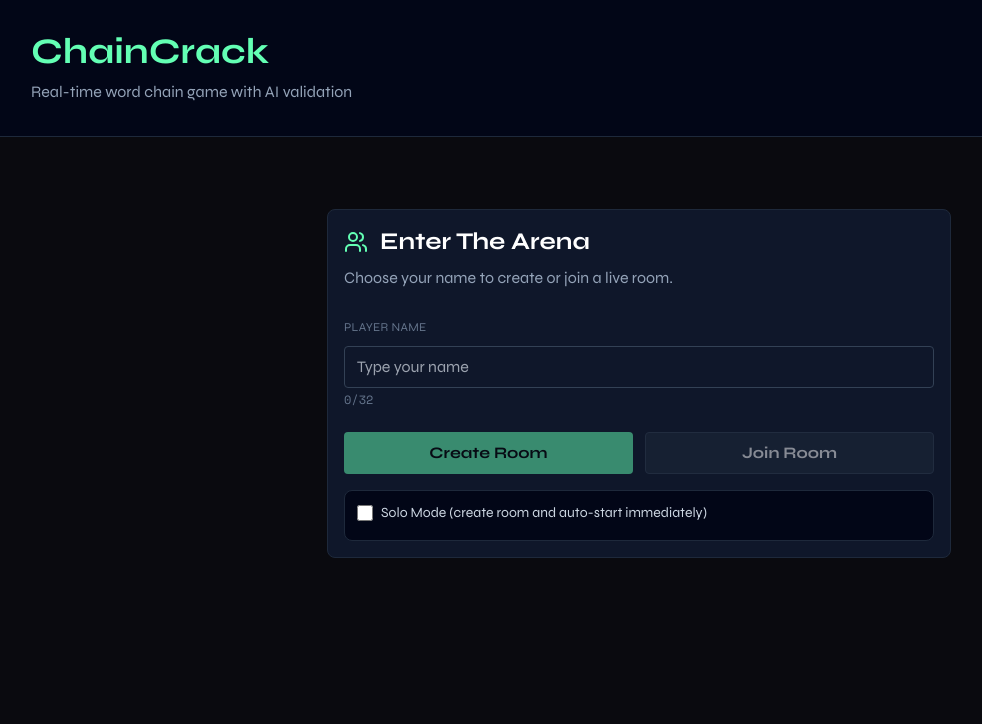
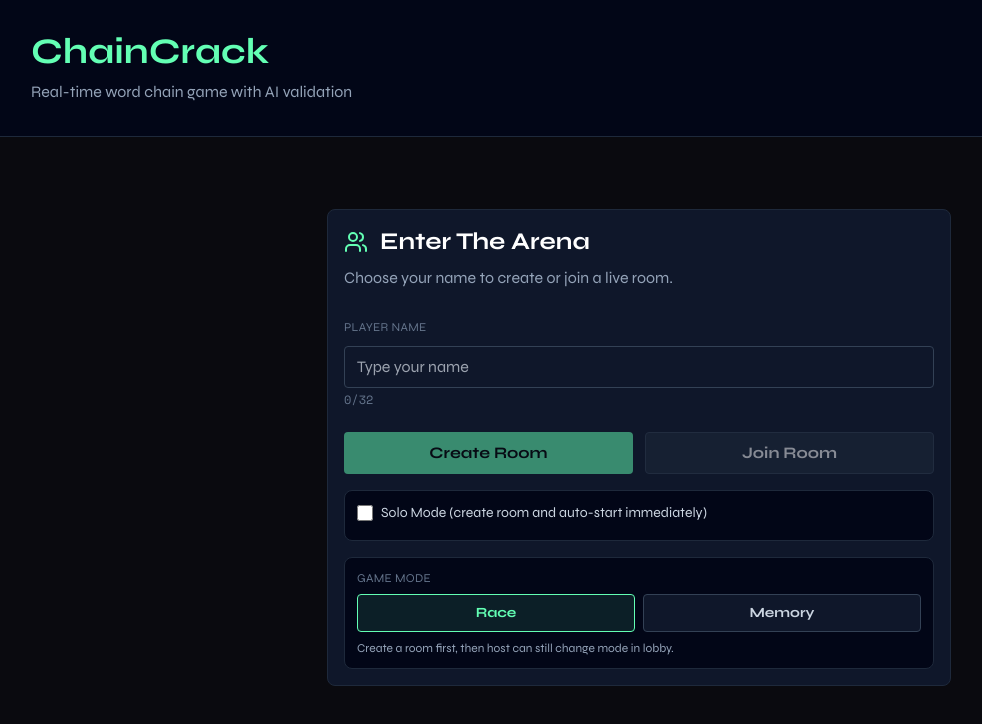
Before and after one commit to pauldev-hub/ChainCrack, a React (Vite) app in the folder packages/frontend/: page / in a window 1280 px wide. Shown: the top 724 px of the page, without its empty margins (1-983 px from the left). Built offline with nearby package versions, Linux system fonts and the light colour scheme; no server answers.

Commit message:
fix: ensure socket connection before auth in home page

```diff
--- a/packages/frontend/src/pages/Home.jsx
+++ b/packages/frontend/src/pages/Home.jsx
@@ -123,6 +123,7 @@ export default function Home({ navigate }) {
   const [roomCode, setRoomCode] = useState('');
   const [joinExpanded, setJoinExpanded] = useState(false);
   const [soloMode, setSoloMode] = useState(false);
+  const [gameMode, setGameMode] = useState('race');
   const [isBusy, setIsBusy] = useState(false);
   const [error, setError] = useState('');
 
@@ -176,6 +177,7 @@ export default function Home({ navigate }) {
         startWord: created.startWord,
         endWord: created.endWord,
         status: created.status,
+        gameMode,
       });
 
       if (soloMode) {
@@ -190,10 +192,12 @@ export default function Home({ navigate }) {
           code: created.code,
           gameId: created.gameId,
           playerId: guest.playerId,
+          gameMode,
         });
 
-        await startedPromise;
-        navigate(`/game/${encodeURIComponent(created.code)}`);
+        const started = await startedPromise;
+        const nextMode = started?.mode || gameMode;
+        navigate(`/${nextMode === 'memory' ? 'memory' : 'game'}/${encodeURIComponent(created.code)}`);
         return;
       }
 
@@ -250,6 +254,7 @@ export default function Home({ navigate }) {
         startWord: joined.startWord,
         endWord: joined.endWord,
         status: joined.status,
+        gameMode: joined.mode || 'race',
       });
 
       navigate(`/lobby/${encodeURIComponent(resolvedCode)}`);
@@ -322,6 +327,41 @@ export default function Home({ navigate }) {
           </label>
         </div>
 
+        <div className="mt-4 rounded-lg border border-slate-800 bg-slate-950 p-3">
+          <p className="text-xs text-slate-500 font-syne uppercase tracking-wide">Game Mode</p>
+          <div className="mt-2 grid grid-cols-2 gap-2">
+            <button
+              type="button"
+              className={`rounded border px-3 py-2 text-sm font-semibold transition-colors ${
+                gameMode === 'race'
+                  ? 'border-emerald-400 bg-emerald-400/10 text-emerald-400'
+                  : 'border-slate-700 bg-slate-900 text-slate-300 hover:border-slate-500'
+              }`}
+              disabled={isBusy}
+              onClick={() => setGameMode('race')}
+            >
+              Race
+            </button>
+            <button
+              type="button"
+              className={`rounded border px-3 py-2 text-sm font-semibold transition-colors ${
+                gameMode === 'memory'
+                  ? 'border-emerald-400 bg-emerald-400/10 text-emerald-400'
+                  : 'border-slate-700 bg-slate-900 text-slate-300 hover:border-slate-500'
+              }`}
+              disabled={isBusy}
+              onClick={() => setGameMode('memory')}
+            >
+              Memory
+            </button>
+          </div>
+          <p className="mt-2 text-xs text-slate-400">
+            {soloMode
+              ? `Solo start will launch ${gameMode === 'memory' ? 'Memory Round' : 'Race mode'}.`
+              : 'Create a room first, then host can still change mode in lobby.'}
+          </p>
+        </div>
+
         {joinExpanded && (
           <div className="mt-4 rounded-lg border border-slate-800 bg-slate-950 p-3">
             <label htmlFor="roomCode" className="text-xs text-slate-500 font-syne uppercase tracking-wide">
```
